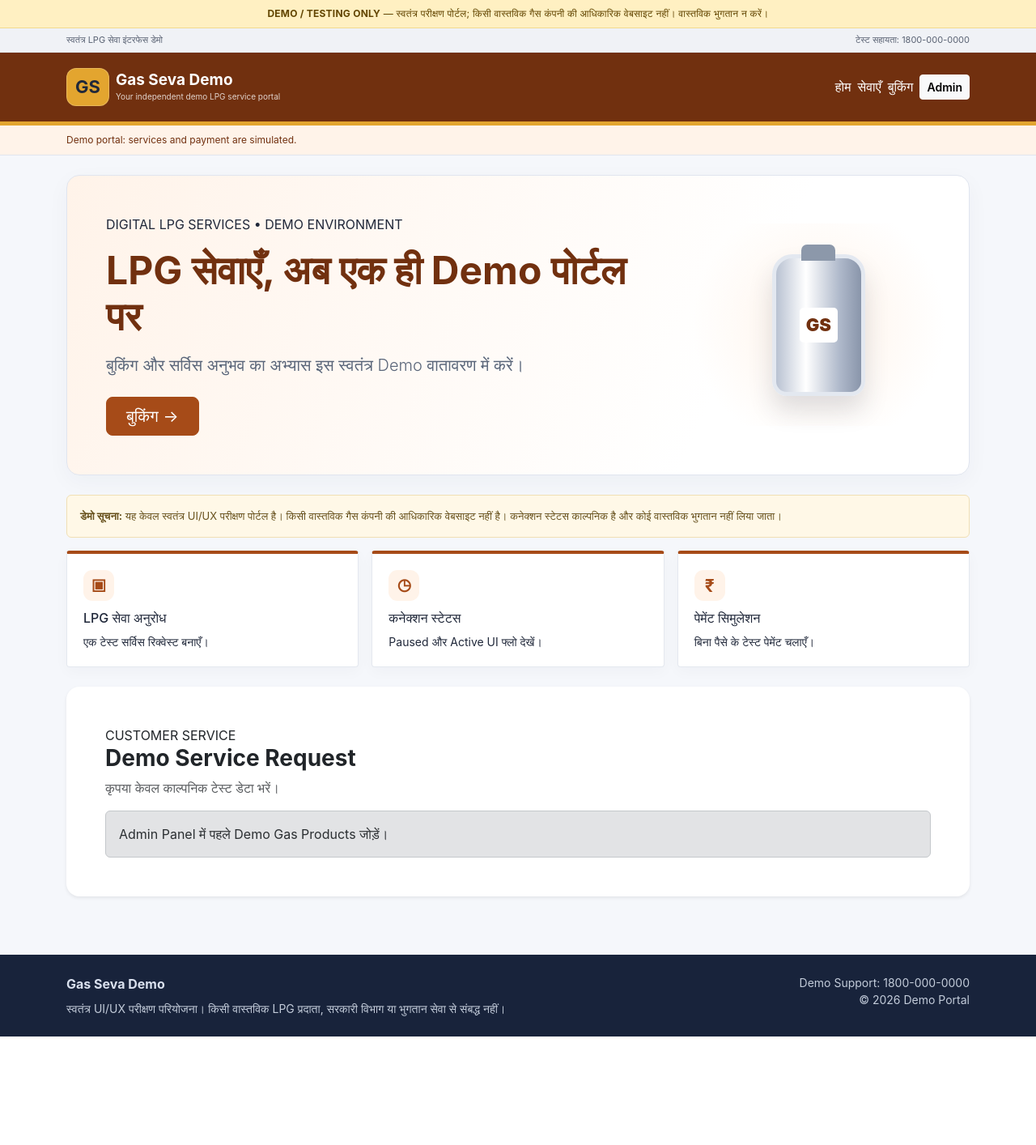
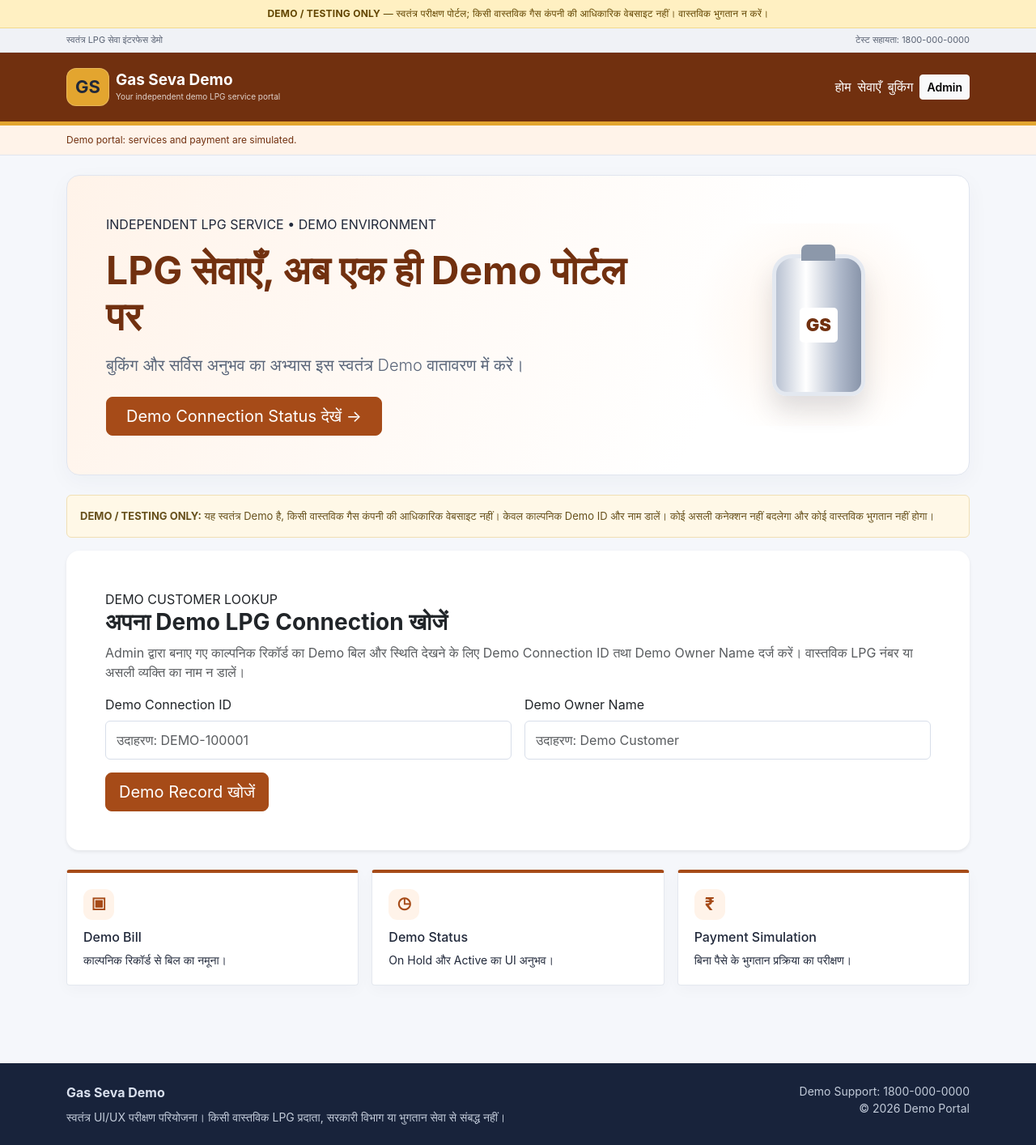
Before and after one commit to pk8873/13-11-2026, a Django app: page / in a window 1280 px wide. Shown: the whole page at 81% size. Before the commit the page ends 1280 px from the top, so only its background shows below. Run offline with Django 5.2, Linux system fonts and the light colour scheme; data comes from the database, SQL or seed files in the repository; data that the repository does not hold is empty.

Commit message:
Add demo connection lookup page

```diff
--- a/templates/portal/home.html
+++ b/templates/portal/home.html
@@ -3,30 +3,27 @@
 {% block content %}
 <section class="hero-panel rounded-4 mb-4 overflow-hidden">
 <div class="row align-items-center g-0"><div class="col-lg-8 p-4 p-md-5">
-<div class="eyebrow mb-3">DIGITAL LPG SERVICES • DEMO ENVIRONMENT</div>
+<div class="eyebrow mb-3">INDEPENDENT LPG SERVICE • DEMO ENVIRONMENT</div>
 <h1 class="display-5 fw-bold mb-3">{{ site_theme.hero_title|default:"LPG सेवाएँ, अब एक ही Demo पोर्टल पर" }}</h1>
 <p class="lead mb-4">{{ site_theme.hero_description|default:"बुकिंग और सर्विस अनुभव का अभ्यास इस स्वतंत्र Demo वातावरण में करें।" }}</p>
-<a href="#booking" class="btn btn-primary btn-lg px-4">{{ site_theme.nav_booking_label|default:"नई Demo Request" }} <span aria-hidden="true">→</span></a>
+<a href="#connection-lookup" class="btn btn-primary btn-lg px-4">Demo Connection Status देखें →</a>
 </div><div class="col-lg-4 hero-art d-flex align-items-center justify-content-center"><div class="cylinder-art"><span>{{ site_theme.logo_text|default:"GS" }}</span></div></div></div>
 </section>
-<div class="alert demo-alert"><strong>डेमो सूचना:</strong> यह केवल स्वतंत्र UI/UX परीक्षण पोर्टल है। किसी वास्तविक गैस कंपनी की आधिकारिक वेबसाइट नहीं है। कनेक्शन स्टेटस काल्पनिक है और कोई वास्तविक भुगतान नहीं लिया जाता।</div>
+<div class="alert demo-alert"><strong>DEMO / TESTING ONLY:</strong> यह स्वतंत्र Demo है, किसी वास्तविक गैस कंपनी की आधिकारिक वेबसाइट नहीं। केवल काल्पनिक Demo ID और नाम डालें। कोई असली कनेक्शन नहीं बदलेगा और कोई वास्तविक भुगतान नहीं होगा।</div>
+<section class="card form-panel border-0 shadow-sm p-4 p-md-5 mb-4" id="connection-lookup">
+<div class="section-kicker">DEMO CUSTOMER LOOKUP</div>
+<h2 class="h3 fw-bold mb-2">अपना Demo LPG Connection खोजें</h2>
+<p class="text-muted">Admin द्वारा बनाए गए काल्पनिक रिकॉर्ड का Demo बिल और स्थिति देखने के लिए Demo Connection ID तथा Demo Owner Name दर्ज करें। वास्तविक LPG नंबर या असली व्यक्ति का नाम न डालें।</p>
+<form method="post" action="{% url 'lookup_demo_connection' %}">{% csrf_token %}
+<div class="row g-3">
+<div class="col-md-6"><label class="form-label" for="connection_number">Demo Connection ID</label><input id="connection_number" class="form-control" name="connection_number" maxlength="24" placeholder="उदाहरण: DEMO-100001" required></div>
+<div class="col-md-6"><label class="form-label" for="owner_name">Demo Owner Name</label><input id="owner_name" class="form-control" name="owner_name" maxlength="120" placeholder="उदाहरण: Demo Customer" required></div>
+<div class="col-12"><button class="btn btn-primary btn-lg" type="submit">Demo Record खोजें</button></div>
+</div></form>
+</section>
 <section class="row g-3 mb-4" id="services">
-<div class="col-md-4"><div class="service-tile h-100"><div class="service-icon">▣</div><h2 class="h6">LPG सेवा अनुरोध</h2><p class="small mb-0">एक टेस्ट सर्विस रिक्वेस्ट बनाएँ।</p></div></div>
-<div class="col-md-4"><div class="service-tile h-100"><div class="service-icon">◷</div><h2 class="h6">कनेक्शन स्टेटस</h2><p class="small mb-0">Paused और Active UI फ्लो देखें।</p></div></div>
-<div class="col-md-4"><div class="service-tile h-100"><div class="service-icon">₹</div><h2 class="h6">पेमेंट सिमुलेशन</h2><p class="small mb-0">बिना पैसे के टेस्ट पेमेंट चलाएँ।</p></div></div>
-</section>
-<section class="card form-panel border-0 shadow-sm p-4 p-md-5" id="booking">
-<div class="section-kicker">CUSTOMER SERVICE</div><h2 class="h3 fw-bold mb-2">Demo Service Request</h2>
-<p class="text-muted">कृपया केवल काल्पनिक टेस्ट डेटा भरें।</p>
-{% if products %}
-<form method="post" action="{% url 'create_booking' %}">{% csrf_token %}
-<div class="row g-3">
-<div class="col-md-6"><label class="form-label">टेस्ट ग्राहक का नाम</label><input class="form-control" name="customer_name" maxlength="120" placeholder="उदाहरण: Demo User" required></div>
-<div class="col-md-6"><label class="form-label">टेस्ट मोबाइल नंबर</label><input class="form-control" name="mobile" inputmode="numeric" maxlength="15" placeholder="केवल काल्पनिक नंबर" required></div>
-<div class="col-12"><label class="form-label">काल्पनिक टेस्ट पता</label><textarea class="form-control" name="address" rows="2" placeholder="यहाँ वास्तविक पता न डालें" required></textarea></div>
-<div class="col-12"><label class="form-label">Demo Service Plan</label><select class="form-select" name="product" required>{% for product in products %}<option value="{{ product.id }}">{{ product.name }} — ₹{{ product.price }}</option>{% endfor %}</select></div>
-<div class="col-12"><button class="btn btn-primary btn-lg">आगे बढ़ें <span aria-hidden="true">→</span></button></div>
-</div></form>
-{% else %}<div class="alert alert-secondary mb-0">Admin Panel में पहले Demo Gas Products जोड़ें।</div>{% endif %}
+<div class="col-md-4"><div class="service-tile h-100"><div class="service-icon">▣</div><h2 class="h6">Demo Bill</h2><p class="small mb-0">काल्पनिक रिकॉर्ड से बिल का नमूना।</p></div></div>
+<div class="col-md-4"><div class="service-tile h-100"><div class="service-icon">◷</div><h2 class="h6">Demo Status</h2><p class="small mb-0">On Hold और Active का UI अनुभव।</p></div></div>
+<div class="col-md-4"><div class="service-tile h-100"><div class="service-icon">₹</div><h2 class="h6">Payment Simulation</h2><p class="small mb-0">बिना पैसे के भुगतान प्रक्रिया का परीक्षण।</p></div></div>
 </section>
 {% endblock %}
```
